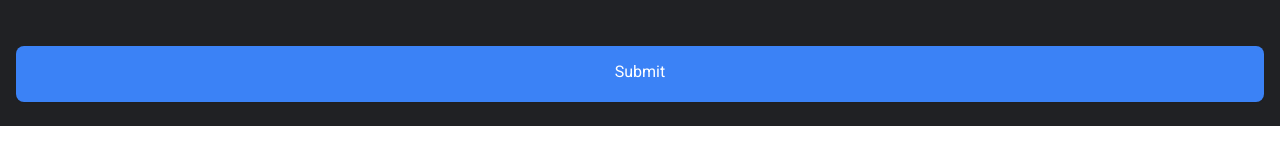
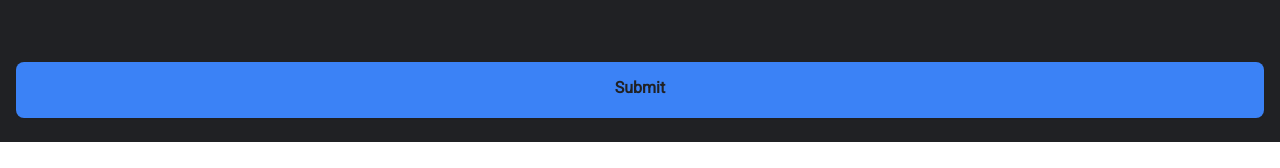
Before and after one commit to Hooseinsalari/paklean-front-test, a React (Vite) app: page /signup in a window 1280 px wide. Shown: the part 486-654 px from the top of the page. Built offline with nearby package versions, Linux system fonts and the light colour scheme.

Commit message:
feat: implement reusable Button and using in the sign up component

```diff
--- /dev/null
+++ b/src/components/modules/Button/Button.tsx
@@ -0,0 +1,15 @@
+interface ButtonProps {
+  customStyle: string;
+  label: string;
+  onClick: () => void;
+}
+
+const Button = ({ label, onClick, customStyle }: ButtonProps) => {
+  return (
+    <button onClick={onClick} className={`primary__btn ${customStyle}`}>
+      {label}
+    </button>
+  );
+};
+
+export default Button;
--- a/src/components/templates/SignUp/SignUpForm.tsx
+++ b/src/components/templates/SignUp/SignUpForm.tsx
@@ -13,6 +13,7 @@ import DropDown from "../../modules/DropDown/DropDown";
 
 // icon
 import { HiOutlineMail } from "react-icons/hi";
+import Button from "../../modules/Button/Button";
 
 // drop down values
 const genderOptions = [
@@ -103,9 +104,11 @@ const SignUpForm = () => {
         onChange={(value) => setFormValues({ ...formValues, gender: value })}
       />
 
-      <button className="w-full bg-blue-500 p-4 mt-12 rounded-lg text-white shadow-sm transition duration-200 hover:shadow-blue-600">
-        Submit
-      </button>
+      <Button
+        label="Submit"
+        onClick={() => null}
+        customStyle="bg-blue-500 mt-16 text-[#202124] hover:shadow-blue-600"
+      />
     </form>
   );
 };
--- a/src/index.css
+++ b/src/index.css
@@ -14,6 +14,10 @@ body {
 @layer components {
   .textField__input {
     @apply w-full text-slate-400 bg-primary border-slate-100 border p-4 rounded-lg focus-visible:outline-none caret-white;
+  }
+
+  .primary__btn {
+    @apply w-full p-4 rounded-lg shadow-sm transition duration-200 font-bold;
   }
 }
 
```
